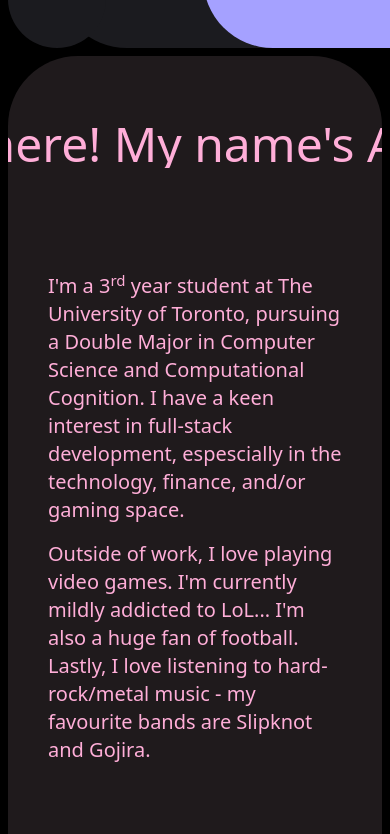
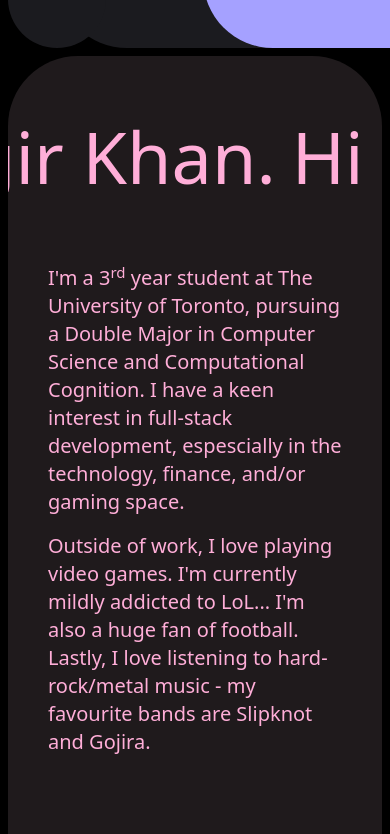
Before and after one commit to Alamgir-K/Personal-Website, a React (Create React App) app: page / in a window 390 px wide. Shown: the part 2080-2914 px from the top of the page. Built offline with nearby package versions, Linux system fonts and the light colour scheme; grey boxes are pictures that could not be loaded.

Commit message:
adjusted responsiveness of about section

```diff
--- a/src/components/About/About.js
+++ b/src/components/About/About.js
@@ -15,19 +15,19 @@ export default function About() {
         <div className='py-16 lg:py-20'>
                 <Marquee gradient={false} speed={150} className=''>
                     <div className='flex items-center justify-center w-full'>
-                        <p className={`mr-4 text-5xl lg:text-9xl text-center`}>Hi There! My name's Alamgir Khan.</p>
+                        <p className={`mr-4 text-7xl md:text-8xl lg:text-9xl text-center`}>Hi There! My name's Alamgir Khan.</p>
                     </div>
                 </Marquee>
         </div>
 
-        <div className='grid grid-cols-1 lg:grid-cols-2 pt-10 gap-4 lg:gap-0 pb-20'>
+        <div className='grid grid-cols-1 lg:grid-cols-2 pt-2 md:pt-6 lg:pt-10 gap-4 lg:gap-0 pb-20'>
             <div className='px-10'>
-                <p className='text-xl lg:text-3xl'>
+                <p className='text-xl lg:text-3xl font-light'>
                     I'm a 3<sup>rd</sup> year student at The University of Toronto, pursuing a Double Major in Computer Science and Computational Cognition. I have a keen interest in full-stack development, espescially in the technology, finance, and/or gaming space.
                 </p>
             </div>
             <div className='px-10'>
-                <p className='text-xl lg:text-3xl'>
+                <p className='text-xl lg:text-3xl font-light'>
                 Outside of work, I love playing video games. I'm currently mildly addicted to LoL... I'm also a huge fan of football. Lastly, I love listening to hard-rock/metal music -  my favourite bands are Slipknot and Gojira.
                 </p>
             </div>
```
